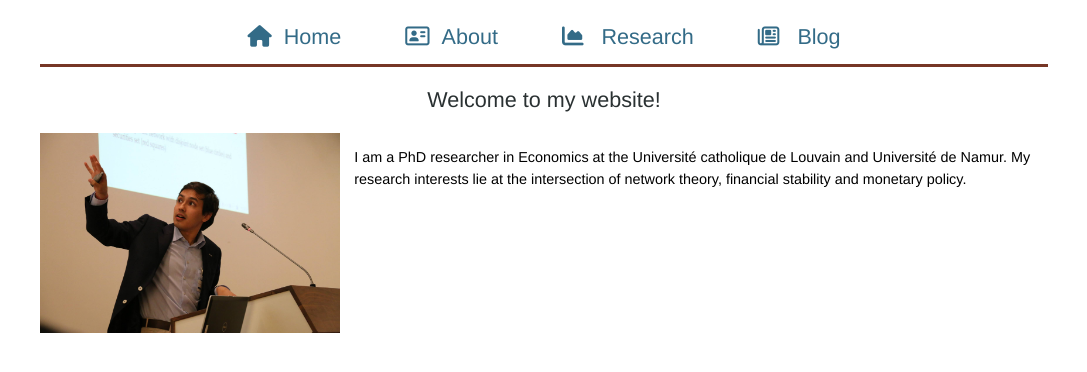
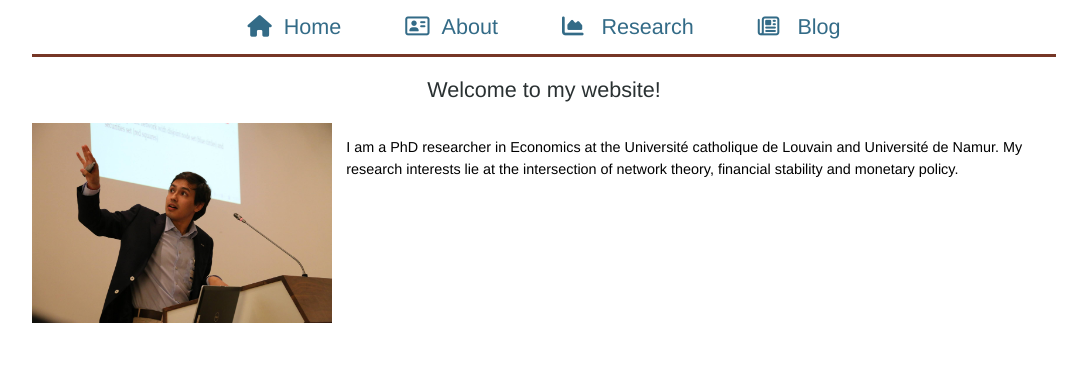
Before and after one commit to nscholtes/nscholtes.github.io, a Jekyll site: the page built from index.html, in a window 1280 px wide. Shown: the top 372 px of the page, without its empty margins (96-1183 px from the left). Built offline with Jekyll 4.4.1, drawn with Linux system fonts in a browser that asks for light colours; nearby versions of some CDN libraries.

Commit message:
Update main_alt.css

```diff
--- a/css/main_alt.css
+++ b/css/main_alt.css
@@ -8,7 +8,7 @@
     text-align: center;
     font: 90% Helvetica, Arial, Verdana, sans-serif;
     margin: 0;
-    padding: 10px;
+    padding: 0px;
     background-color: #fff;
   }
 
@@ -89,8 +89,8 @@
     text-align: left;
     margin: 0 auto;
     background-color:#fff;
-    padding: 10px;
-    margin-top: 10px;
+    padding: 0px;
+    margin-top: 0px;
     display:inline-block;
   }
   #header {
```
